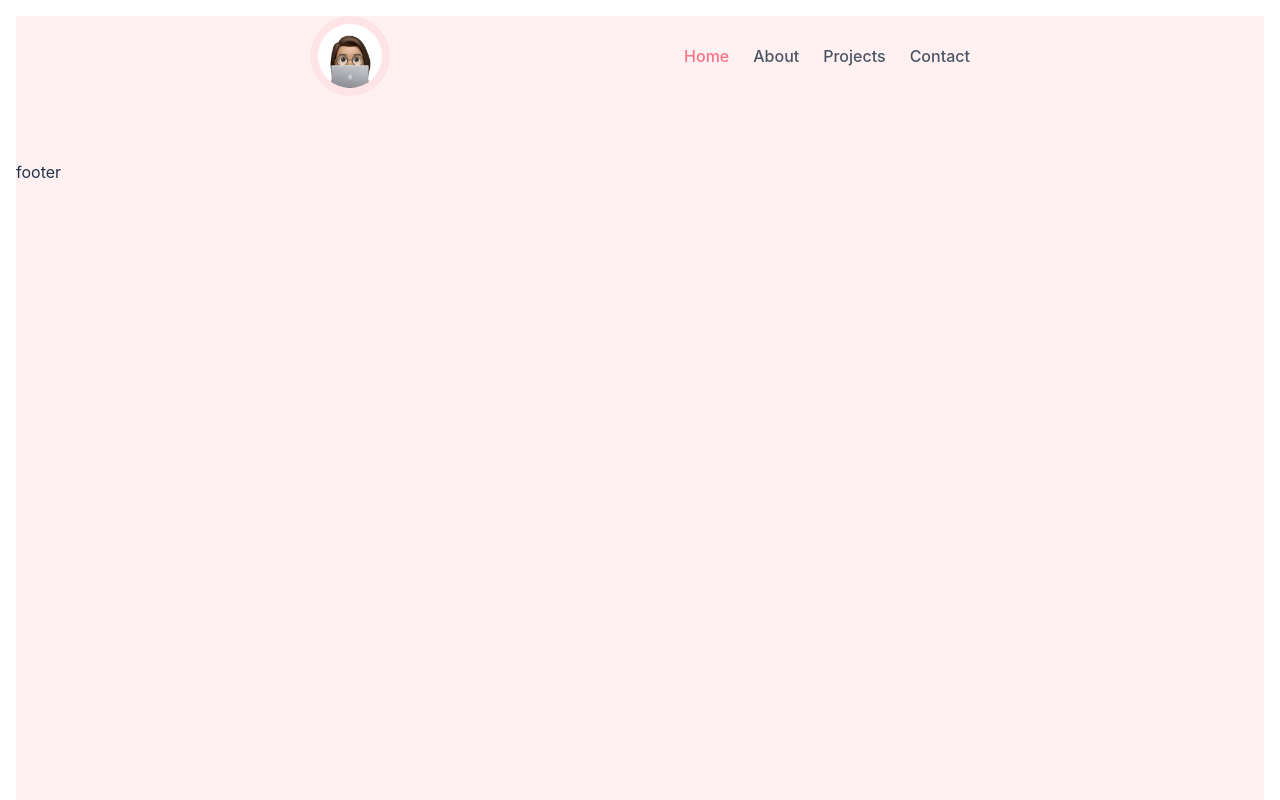
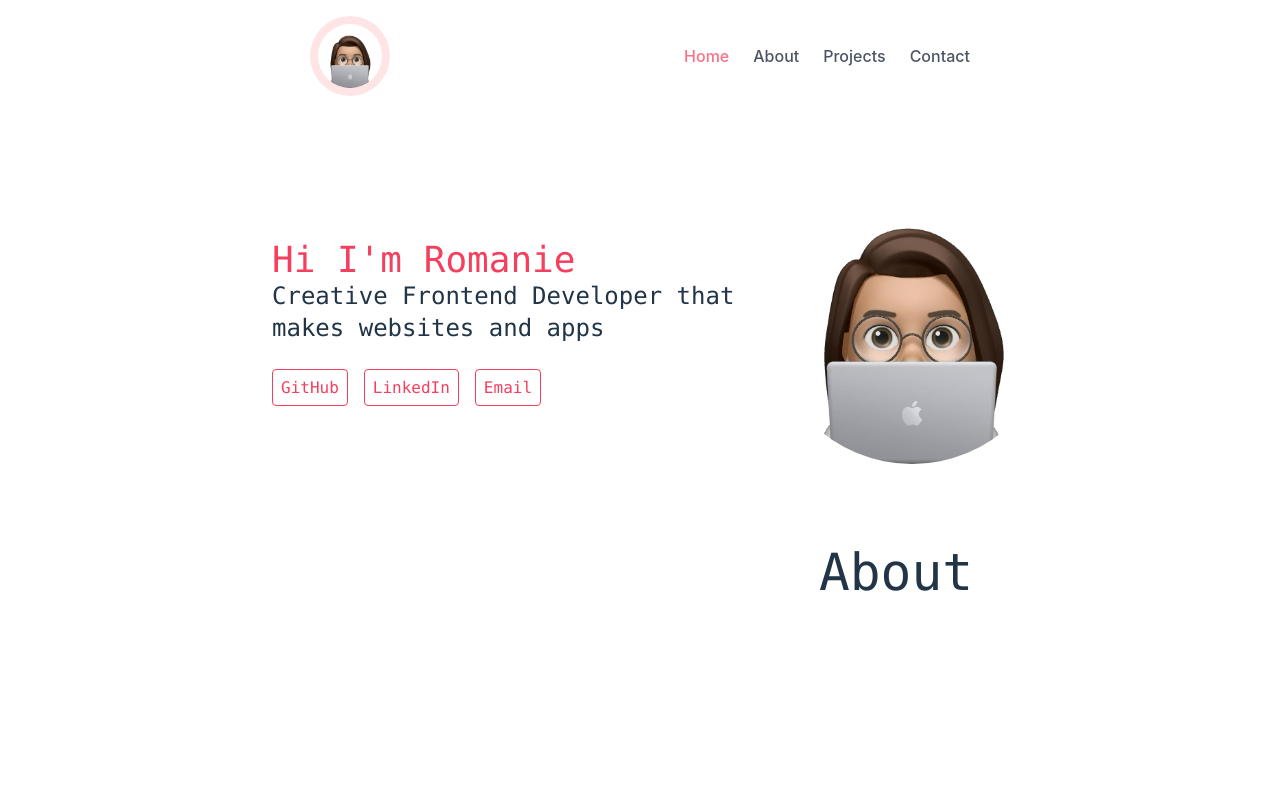
Before and after one commit to RomanieDelporte/Portfolio, a React (Vite) app in the folder portfolio/: page / in a window 1280 px wide. Shown: the top 800 px of the page. Built offline with nearby package versions, Linux system fonts and the light colour scheme.

Commit message:
update wip

```diff
--- a/portfolio/package.json
+++ b/portfolio/package.json
@@ -10,6 +10,7 @@
     "preview": "vite preview"
   },
   "dependencies": {
+    "animate.css": "^4.1.1",
     "react": "^18.2.0",
     "react-dom": "^18.2.0",
     "react-router-dom": "^6.23.0"
--- a/portfolio/src/Layouts/PageLayout.tsx
+++ b/portfolio/src/Layouts/PageLayout.tsx
@@ -7,15 +7,17 @@ interface LayoutProps {
 }
 
 export function Layout({children}: LayoutProps) {
+
+
     return (
-        <div className="min-h-screen bg-rose-50">
-            <Header />
+        <div className="min-h-screen flex flex-col w-full font-mono">
+            {/*<Header />*/}
 
-            <main className="container mx-auto px-4 py-8">
+            <main className="container justify-center flex pl-64 font-mono">
                 {children}
             </main>
 
-            <Footer />
+            {/*<Footer />*/}
         </div>
     );
 };
--- a/portfolio/src/components/Header.tsx
+++ b/portfolio/src/components/Header.tsx
@@ -1,4 +1,3 @@
-
 interface NavItem {
     title: string;
     url: string;
@@ -6,7 +5,7 @@ interface NavItem {
 
 const navItems: NavItem[] = [
     {title: 'Home', url: '/'},
-    {title: 'About', url: '/about'},
+    {title: 'About', url: '/#about'},
     {title: 'Projects', url: '/projects'},
     {title: 'Contact', url: '/contact'},
 ];
--- a/portfolio/src/main.tsx
+++ b/portfolio/src/main.tsx
@@ -4,9 +4,11 @@ import Home from './pages/Home.tsx'
 import './index.css'
 import { createBrowserRouter, RouterProvider } from "react-router-dom";
 import { About } from "./pages/About.tsx";
+import { Header } from "./components/Header.tsx";
+import { Footer } from "./components/Footer.tsx";
 
 const router = createBrowserRouter([
-    {path: '/', element: <Home />},
+    {path: '/', element: <Home text="Hi I'm Romanie" />},
     {path: '/about', element: <About />},
     {path: '/projects', element: <About />},
     {path: '/contact', element: <About />},
@@ -14,6 +16,8 @@ const router = createBrowserRouter([
 
 ReactDOM.createRoot(document.getElementById('root')!).render(
     <React.StrictMode>
+        <Header />
         <RouterProvider router={router} />
+        <Footer />
     </React.StrictMode>,
 )
--- a/portfolio/src/pages/About.tsx
+++ b/portfolio/src/pages/About.tsx
@@ -1,7 +1,11 @@
+import PageLayout from "../Layouts/PageLayout.tsx";
+
 export function About() {
     return (
         <>
-            <h1>About</h1>
+            <PageLayout>
+                <h1>About</h1>
+            </PageLayout>
         </>
     )
 }
--- a/portfolio/src/pages/Home.tsx
+++ b/portfolio/src/pages/Home.tsx
@@ -1,12 +1,73 @@
 import '../App.css'
 import PageLayout from "../Layouts/PageLayout.tsx";
+import { useEffect, useState } from "react";
+import { About } from "./About.tsx";
 
-function Home() {
+function Home({text}: { text: string }) {
+    const [displayText, setDisplayText] = useState('');
+
+    useEffect(() => {
+        let currentIndex = 0;
+        const intervalId = setInterval(() => {
+            setDisplayText((prevText) => {
+                if (currentIndex === text.length) {
+                    clearInterval(intervalId);
+                    return text; // Return the entire text when typing is complete
+                }
+                currentIndex++;
+                return text.substring(0, currentIndex);
+            });
+        }, 100);
+        return () => clearInterval(intervalId);
+    }, [text]);
+
+    interface SocialMediaLink {
+        name: string;
+        url: string;
+    }
+
+    const socialMediaLinks: SocialMediaLink[] = [
+        {name: 'GitHub', url: 'https://github.com/RomanieDelporte'},
+        {name: 'LinkedIn', url: 'https://www.linkedin.com/in/romanie-delporte-446981193/'},
+        {name: 'Email', url: 'mailto:romaniedelporte230@gmail.com'}
+    ]
 
     return (
         <>
             <PageLayout>
-
+                <div className="flex flex-col">
+                    <div className="flex mt-20 items-center">
+                        <div className="w-6/12 flex flex-col justify-center">
+                            <h2 className="text-4xl font-medium text-rose-500">{displayText}</h2>
+                            <h3 className="text-2xl font-medium flex flex-col truncate line-clamp-2 whitespace-pre-wrap">
+                                Creative Frontend Developer that
+                                makes websites and apps
+                            </h3>
+                            <div className="mt-8">
+                                {socialMediaLinks.map((link) => (
+                                    <a
+                                        key={link.name}
+                                        href={link.url}
+                                        target={"_blank"}
+                                        className="text-rose-500 hover:text-rose-400 border rounded mr-4 border-rose-500 p-2 hover:bg-rose-50"
+                                    >
+                                        {link.name}
+                                    </a>
+                                ))}
+                            </div>
+                        </div>
+                        <div>
+                            <img
+                                src="/portfolio-home.png"
+                                alt="Romanie logo"
+                                className="h-72 w-72 rounded-full"
+                            />
+                        </div>
+                    </div>
+                    <div id={"about"} className="mt-20">
+                        <About />
+                    </div>
+                </div>
             </PageLayout>
         </>
     )
```
Also changed, not shown: 1 other file (tests, documents, lock files or other folders).
